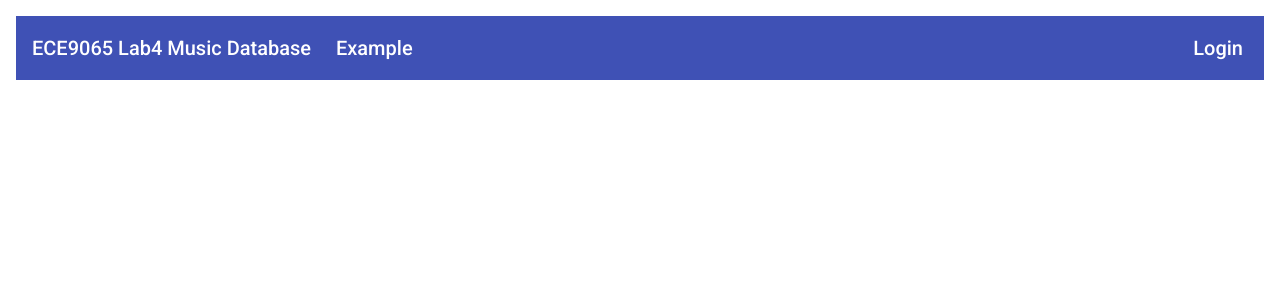
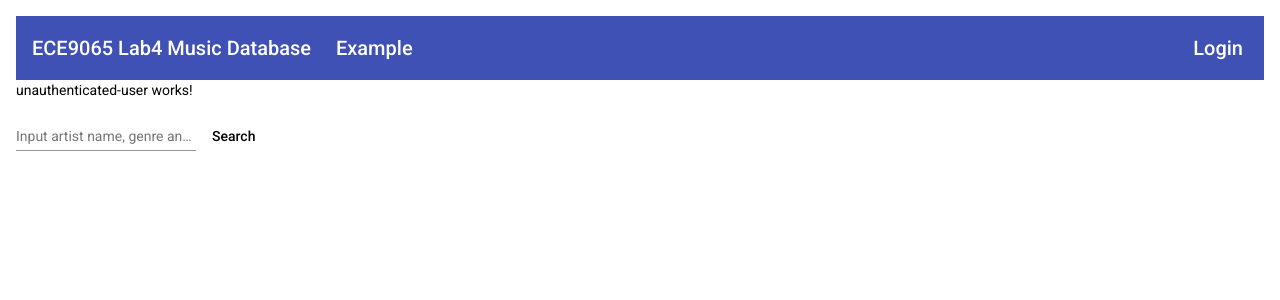
Before and after one commit to yzho285/Music-Website-Project, an Angular app in the folder client/: page /unauthenticated-user in a window 1280 px wide. Before the commit this address led to /. Shown: the top 300 px of the page. Built offline with nearby package versions, Linux system fonts and the light colour scheme.

Commit message:
searchtrack function

```diff
--- a/client/src/app/app-routing.module.ts
+++ b/client/src/app/app-routing.module.ts
@@ -3,6 +3,7 @@ import { RouterModule, Routes } from '@angular/router';
 import { ExampleComponent } from './example/example.component'
 import { LoginComponent } from './login/login.component'
 import { RegisterComponent } from './register/register.component'
+import { UnauthenticatedUserComponent } from './unauthenticated-user/unauthenticated-user.component';
 
 const routes: Routes = [
   // default page
@@ -24,6 +25,10 @@ const routes: Routes = [
   {
     path: 'example',
     component: ExampleComponent
+  },
+  {
+    path: 'unauthenticated-user',
+    component: UnauthenticatedUserComponent
   }
 ];
 
--- a/client/src/app/unauthenticated-user/unauthenticated-user.component.html
+++ b/client/src/app/unauthenticated-user/unauthenticated-user.component.html
@@ -1 +1,23 @@
 <p>unauthenticated-user works!</p>
+<form class="searchTrack">
+    <mat-form-field class="searchTrack-input">
+      <mat-label id="searchTrack-input">Input artist name, genre and track titke</mat-label>
+      <input matInput placeholder="Ex. artist name, genre and track titke">
+    </mat-form-field>
+    <button mat-button (click)="searchTrack($event)">Search</button>
+  </form>
+
+  <table *ngIf="searchTrackResult?.length"  mat-table [dataSource]="searchTrackResult" class="mat-elevation-z8">
+    <!-- genre id -->
+    <ng-container matColumnDef="track_title">
+      <th mat-header-cell *matHeaderCellDef> track_title ID </th>
+      <td mat-cell *matCellDef="let element"> {{element.track_title}} </td>
+    </ng-container>
+    <!-- tracks -->
+    <ng-container matColumnDef="artist_name">
+      <th mat-header-cell *matHeaderCellDef> artist_name </th>
+      <td mat-cell *matCellDef="let element"> {{element.artist_name}} </td>
+    </ng-container>
+    <tr mat-header-row *matHeaderRowDef="searchTrackResult"></tr>
+    <tr mat-row *matRowDef="let row; columns: searchTrackResult;"></tr>
+  </table>
--- a/client/src/app/unauthenticated-user/unauthenticated-user.component.ts
+++ b/client/src/app/unauthenticated-user/unauthenticated-user.component.ts
@@ -1,4 +1,5 @@
 import { Component, OnInit } from '@angular/core';
+import { HttpService } from '../commonServices/http-service'
 
 @Component({
   selector: 'app-unauthenticated-user',
@@ -7,9 +8,33 @@ import { Component, OnInit } from '@angular/core';
 })
 export class UnauthenticatedUserComponent implements OnInit {
 
-  constructor() { }
+  searchTrackResult:any = []
+
+  constructor(
+    private httpService:HttpService
+  ) { }
 
   ngOnInit(): void {
   }
 
+  searchTrack(e:Event) {
+    const searchInput = 'awol';
+    this.httpService.queryTracksService(searchInput)
+      .then(res => {
+        if (res.status === 200) {
+          return res.json();
+        } else {
+          alert("Could not get tracks");
+          return
+        }
+      })
+      .then(json => {
+        this.searchTrackResult = json.tracks
+        console.log("a")
+      })
+      .catch(error => {
+        console.log(error);
+      })
+  }
+
 }
```
